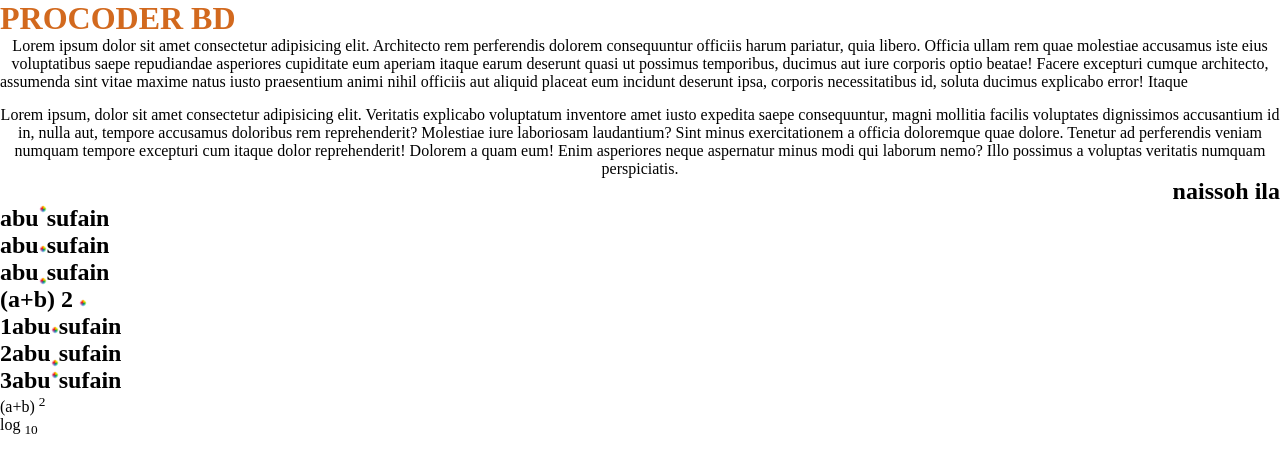
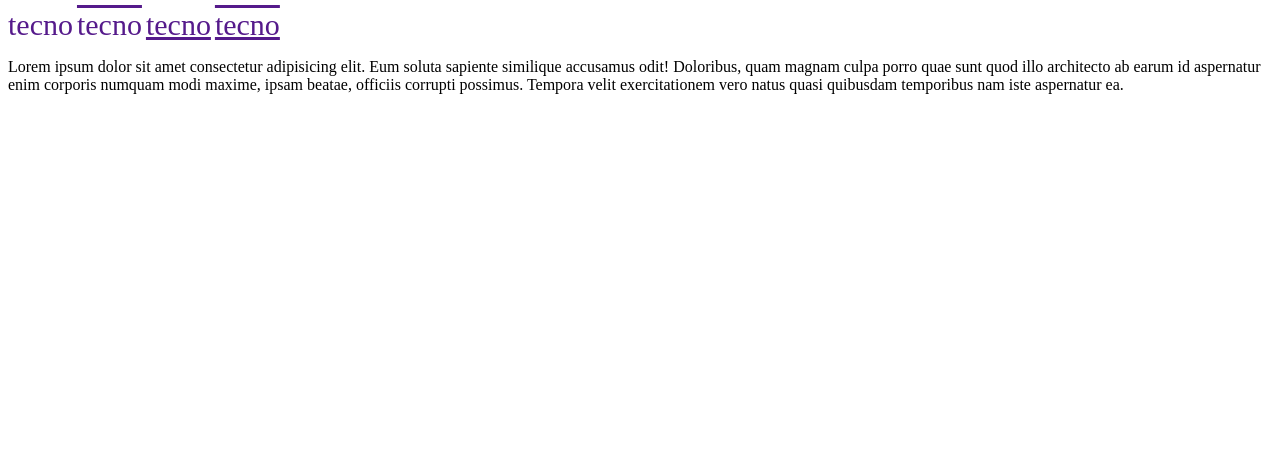
Before and after one commit to devsufian/css-practice, a plain HTML site: page index.html in a window 1280 px wide. Drawn offline with Linux system fonts and the light colour scheme.

Commit message:
learn new tag, text-decoration,underlinne,overline,none

```diff
--- a/index.css
+++ b/index.css
@@ -1,52 +1,16 @@
-* {
-  margin: 0px;
-  padding: 0px;
+.aa{
+  text-decoration: none;
+  font-size: 30px;
 }
-
-h1 {
-  color: chocolate;
-  text-align: left;
+.ab{
+  font-size: 30px;
+  text-decoration: overline;
 }
-
-.one {
-  text-align: center;
-  text-align-last: left;
+.ac{
+  font-size: 30px;
+  text-decoration: underline;
 }
-
-.two {
-  text-align: center;
-  margin-top: 15px;
+.ad{
+  font-size: 30px;
+  text-decoration: underline overline;
 }
-
-.three {
-  direction: rtl;
-  unicode-bidi: bidi-override;
-}
-
-.baseline {
-  vertical-align: baseline;
-}
-
-.text-top {
-  vertical-align: text-top;
-}
-
-.text-bottom {
-  vertical-align: text-bottom;
-}
-
-.sub1 {
-  vertical-align: sub;
-}
-
-.sub {
-  vertical-align: sub;
-}
-
-.sup {
-  vertical-align: sup;
-}
-
-.super {
-  vertical-align: super;
-}
--- a/index.html
+++ b/index.html
@@ -7,38 +7,17 @@
     <link rel="stylesheet" href="index.css" />
   </head>
   <body>
-    <h1>PROCODER BD</h1>
-    <p class="one">
-      Lorem ipsum dolor sit amet consectetur adipisicing elit. Architecto rem
-      perferendis dolorem consequuntur officiis harum pariatur, quia libero.
-      Officia ullam rem quae molestiae accusamus iste eius voluptatibus saepe
-      repudiandae asperiores cupiditate eum aperiam itaque earum deserunt quasi
-      ut possimus temporibus, ducimus aut iure corporis optio beatae! Facere
-      excepturi cumque architecto, assumenda sint vitae maxime natus iusto
-      praesentium animi nihil officiis aut aliquid placeat eum incidunt deserunt
-      ipsa, corporis necessitatibus id, soluta ducimus explicabo error! Itaque
+    <a class="aa" href="">tecno</a>
+    <a class="ab" href="">tecno</a>
+    <a class="ac" href="">tecno</a>
+    <a class="ad" href="">tecno</a>
+    <p>
+      Lorem ipsum dolor sit amet consectetur adipisicing elit. Eum soluta
+      sapiente similique accusamus odit! Doloribus, quam magnam culpa porro quae
+      sunt quod illo architecto ab earum id aspernatur enim corporis numquam
+      modi maxime, ipsam beatae, officiis corrupti possimus. Tempora velit
+      exercitationem vero natus quasi quibusdam temporibus nam iste aspernatur
+      ea.
     </p>
-    <p class="two">
-      Lorem ipsum, dolor sit amet consectetur adipisicing elit. Veritatis
-      explicabo voluptatum inventore amet iusto expedita saepe consequuntur,
-      magni mollitia facilis voluptates dignissimos accusantium id in, nulla
-      aut, tempore accusamus doloribus rem reprehenderit? Molestiae iure
-      laboriosam laudantium? Sint minus exercitationem a officia doloremque quae
-      dolore. Tenetur ad perferendis veniam numquam tempore excepturi cum itaque
-      dolor reprehenderit! Dolorem a quam eum! Enim asperiores neque aspernatur
-      minus modi qui laborum nemo? Illo possimus a voluptas veritatis numquam
-      perspiciatis.
-    </p>
-    <h2 class="three">ali hossian</h2>
-    <h2>abu<img class="text-top" src="image.1.jpg" alt="" height="8px" width="8px">sufain</h2>
-    <h2>abu<img class="baseline" src="image.1.jpg" alt="" height="8px" width="8px">sufain</h2>
-    <h2>abu<img class="text-bottom" src="image.1.jpg" alt="" height="8px" width="8px">sufain</h2>
-    <h2> (a+b) 2 <img class="sup1" src="image.1.jpg" alt="" height="8px" width="8px"></h2>
-    <h2>1abu<img class="sup" src="image.1.jpg" alt="" height="8px" width="8px">sufain</h2>
-    <h2>2abu<img class="sub" src="image.1.jpg" alt="" height="8px" width="8px">sufain</h2>
-    <h2>3abu<img class="super" src="image.1.jpg" alt="" height="8px" width="8px">sufain</h2>
-
-    <p> (a+b) <sup>2</sup> </p>
-    <p> log <sub>10</sub> </p>
   </body>
 </html>
```
